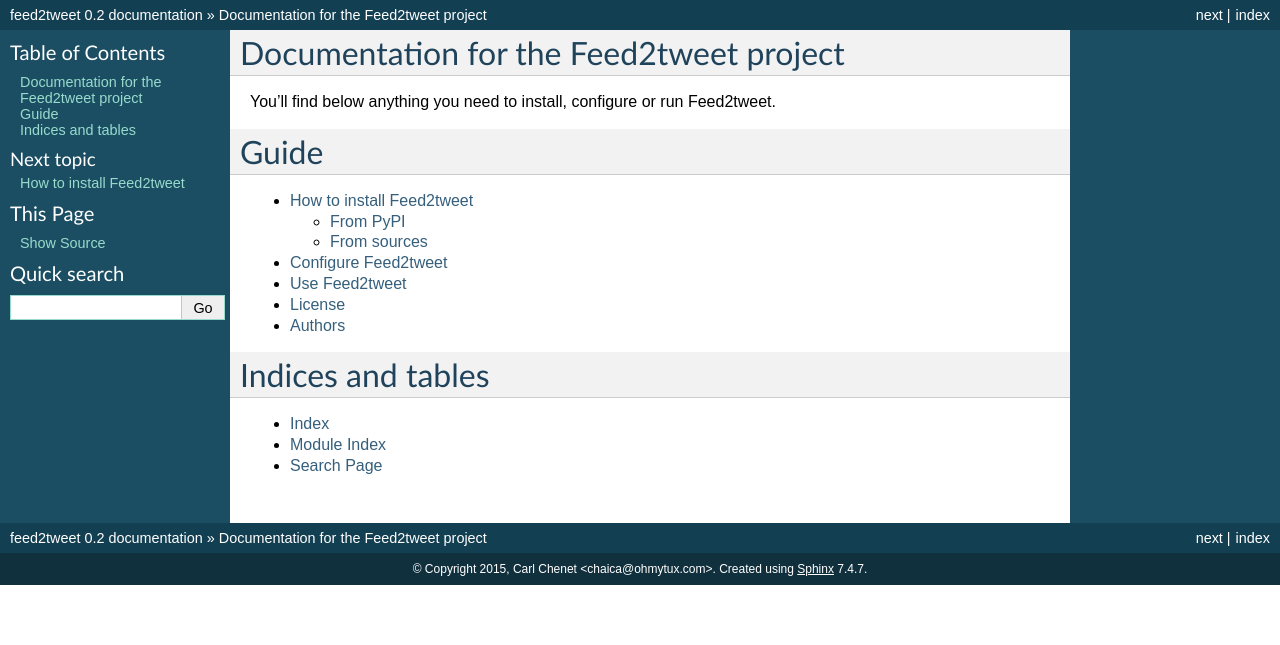
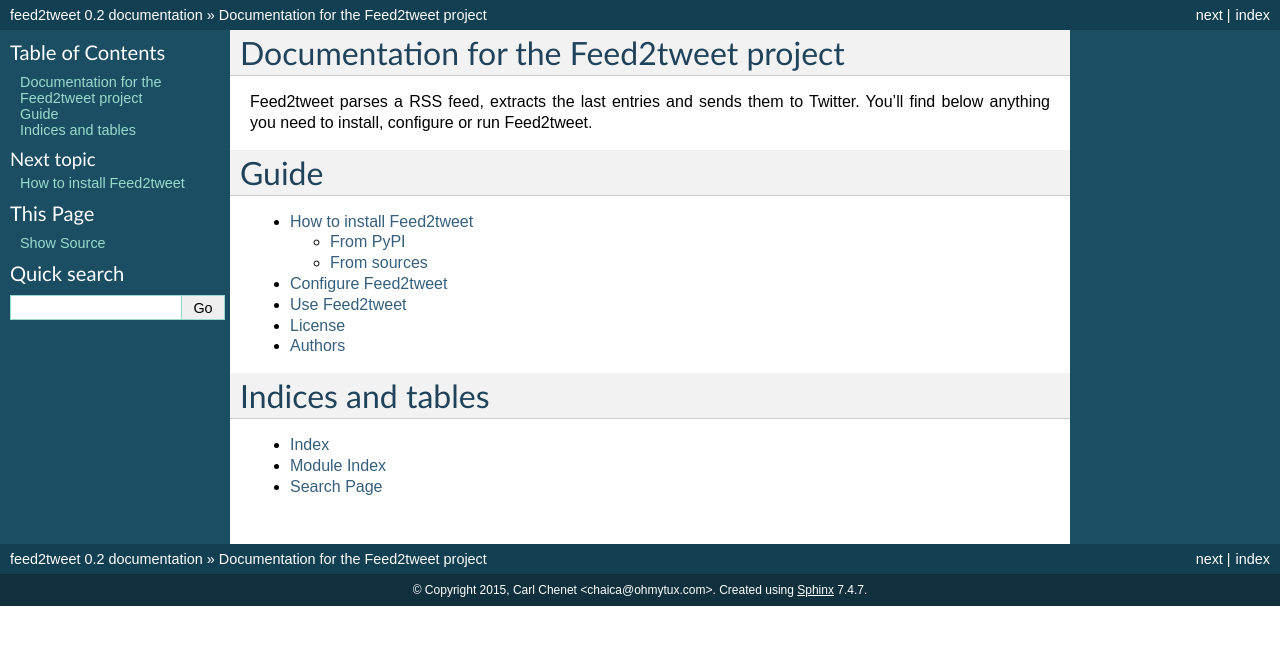
Before and after one commit to anarcat/feed2tweet, a Sphinx documentation site: the page built from docs/source/index.rst, in a window 1280 px wide. Shown: the top 645 px of the page. Built offline with Sphinx 7.4.7, drawn with Linux system fonts in a browser that asks for light colours.

Commit message:
improve introduction

```diff
--- a/docs/source/index.rst
+++ b/docs/source/index.rst
@@ -1,6 +1,7 @@
 Documentation for the Feed2tweet project
 ============================================
 
+Feed2tweet parses a RSS feed, extracts the last entries and sends them to Twitter.
 You'll find below anything you need to install, configure or run Feed2tweet.
 
 Guide
```
